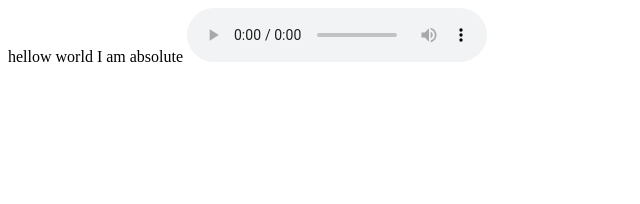
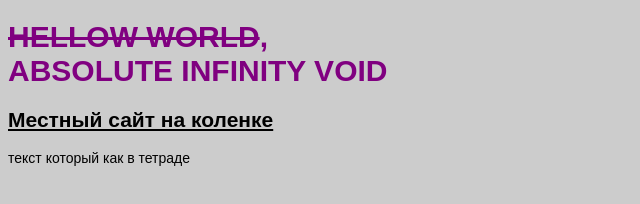
Before and after one commit to gkodid/site, a plain HTML site: page index.html in a window 1280 px wide. Shown: the whole page, without its empty margins (0-640 px from the left). Drawn offline with Linux system fonts and the light colour scheme.

Commit message:
Add files via upload

```diff
--- a/index.html
+++ b/index.html
@@ -1,14 +1,16 @@
 <!DOCTYPE html>
 <html>
 <head>
-    hellow world
-    I am absolute
+    <title>My first site ver0.0.2</title>
+    <meta charset="utf-8">
+    <link rel="stylesheet" href="style.css">
 </head>
+
 <body>
-<audio controls>
-    <source src="bit.mp3" type="audio/mpeg">
-</audio>
+
+<h1 class="title"><s>HELLOW WORLD</s>, <br>ABSOLUTE INFINITY VOID</h1>
+<h2> <u>Местный сайт на коленке</u> </h2>
+<p>текст который как в тетраде</p>
 
 </body>
-
 </html>
--- /dev/null
+++ b/style.css
@@ -0,0 +1,10 @@
+body {
+background-color: #ccc;
+font-family: Arial;
+font-size: 14px;
+}
+
+.title {
+color: purple;
+font-size: 30px;
+}
```
